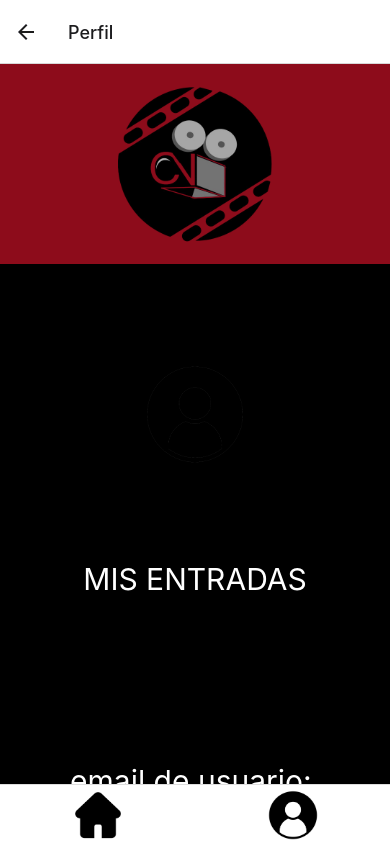
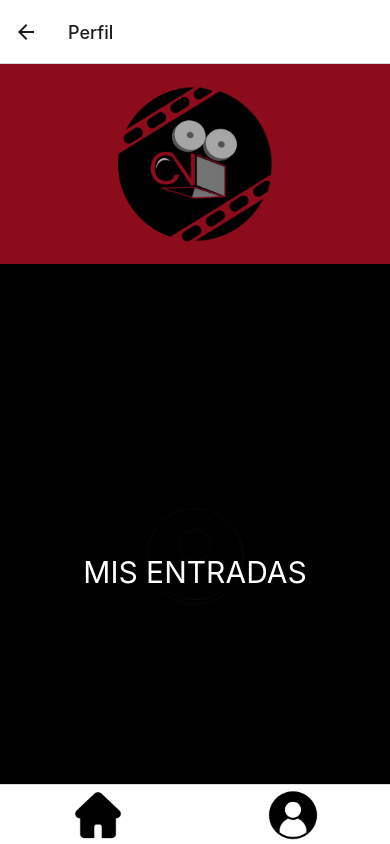
Before and after one commit to milenasantarelli/cine-neuquen, a React Native app: screen /Perfil in a window 390 px wide. Built offline with nearby package versions, Linux system fonts and the light colour scheme.

Commit message:
arreglando estilo para verlo bien en el celu

```diff
--- a/screens/BD_Screen.js
+++ b/screens/BD_Screen.js
@@ -135,7 +135,7 @@ const style = StyleSheet.create({
   body: {
     backgroundColor: '#000000',
     width: 'auto',
-    height: '100%',
+    height: 1000,
     display: 'flex',
     justifyContent: 'center',
     alignItems: 'center',
--- a/screens/loginScreen.js
+++ b/screens/loginScreen.js
@@ -82,7 +82,7 @@ const style = StyleSheet.create({
   },
   view1: {
     width: 'auto',
-    height: '100%',
+    height: 600,
     backgroundColor: '#8d0c1b',
     display: 'flex',
     justifyContent: 'center',
@@ -120,7 +120,7 @@ const style = StyleSheet.create({
     justifyContent: 'center',
     alignItems: 'center',
     width: 'auto',
-    height: '99%',
+    height: 300,
     backgroundColor: '#000000',
   },
   boton: {
--- a/screens/perfilScreen.js
+++ b/screens/perfilScreen.js
@@ -2,7 +2,7 @@ import React, { useEffect, useState } from 'react';
 import { StyleSheet, Text, View, TextInput, TouchableOpacity, Button, ScrollView, Image, } from 'react-native';
 import { useNavigation } from '@react-navigation/native';
 import FakeTabs from '../assets/components/fakeTabs';
-import { getAuth } from 'firebase/auth';
+import { AuthCredential, getAuth } from 'firebase/auth';
 
 
 const PerfilScreen = () => {
@@ -60,7 +60,7 @@ const styles = StyleSheet.create({
     body: {
         backgroundColor: '#000000',
         width: 'auto',
-        height: '100%',
+        height: 1000,
         display: 'flex',
         alignItems: 'center',
         justifyContent: 'center',
@@ -93,13 +93,10 @@ const styles = StyleSheet.create({
         alignItems: 'center',
         marginBottom: '80%'
     },
-    texts:{
-
-    },
     text: {
         color: '#ffffff',
         fontSize: 30,
-        bottom: '35%',
+        bottom: '40%',
         textAlign: 'center',
     },
     Button: {
--- a/screens/registroScreen.js
+++ b/screens/registroScreen.js
@@ -106,7 +106,7 @@ const styles = StyleSheet.create({
     justifyContent: 'center',
     alignItems: 'center',
     width: 'auto',
-    height: '40%',
+    height: 400,
     backgroundColor: '#000000',
   },
   boton: {
```
